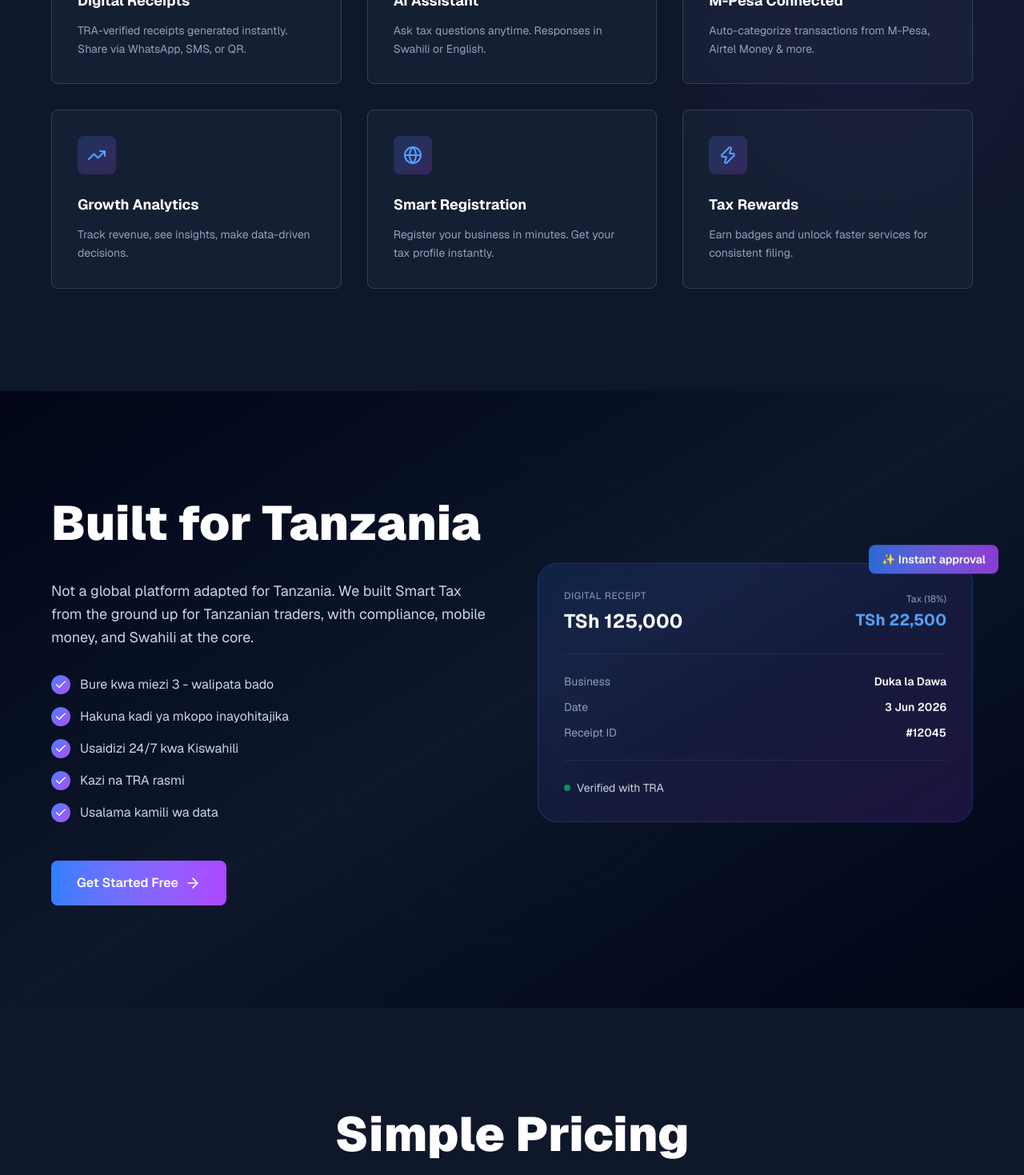
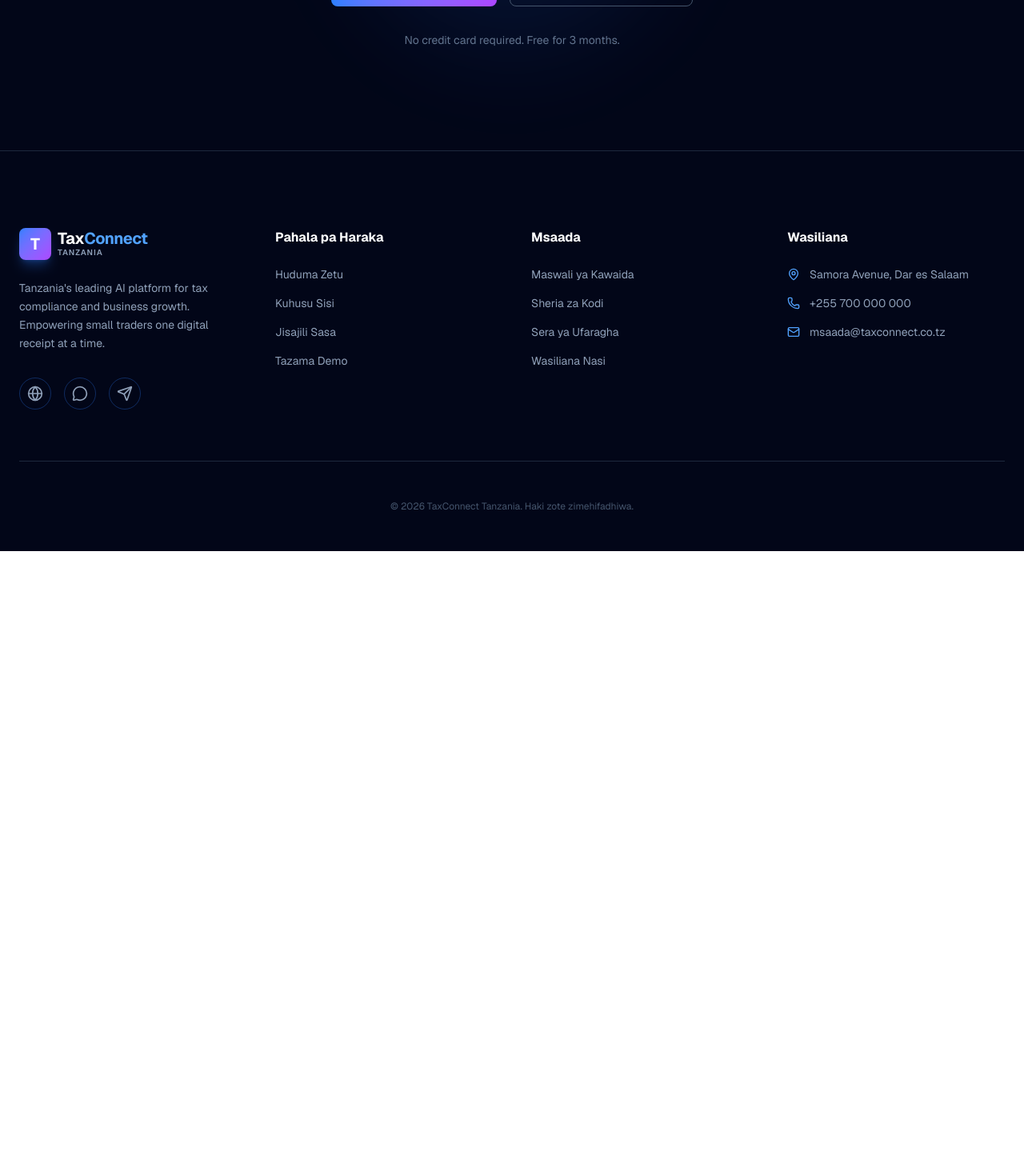
Before and after one commit to AbdulswamadJumanneHassan/TaxConnect-Tanzania-AI-Powered-Digital-Tax-Compliance-Platform, a Next.js app: page / in a window 1280 px wide. Shown: the part 8940-10409 px from the top of the page at 80% size. After the commit the page ends 9629 px from the top, so only its background shows below. Built offline with nearby package versions, Linux system fonts and the light colour scheme; no server answers.

Commit message:
refactor: remove legacy minimal components from landing page

```diff
--- a/src/app/page.tsx
+++ b/src/app/page.tsx
@@ -8,9 +8,6 @@ import { TanzaniaInnovation } from "@/components/TanzaniaInnovation";
 import { DashboardPreview } from "@/components/DashboardPreview";
 import { ImpactBenefits } from "@/components/ImpactBenefits";
 import { SecurityData } from "@/components/SecurityData";
-import { FeaturesMinimal } from "@/components/FeaturesMinimal";
-import { ShowcaseMinimal } from "@/components/ShowcaseMinimal";
-import { PricingMinimal } from "@/components/PricingMinimal";
 import { CTAMinimal } from "@/components/CTAMinimal";
 import { AIAssistant } from "@/components/AIAssistant";
 import { Footer } from "@/components/Footer";
@@ -31,9 +28,6 @@ export default async function Home() {
       <DashboardPreview />
       <ImpactBenefits />
       <SecurityData />
-      <FeaturesMinimal />
-      <ShowcaseMinimal />
-      <PricingMinimal />
       <CTAMinimal />
       <AIAssistant />
       <Footer />
```
